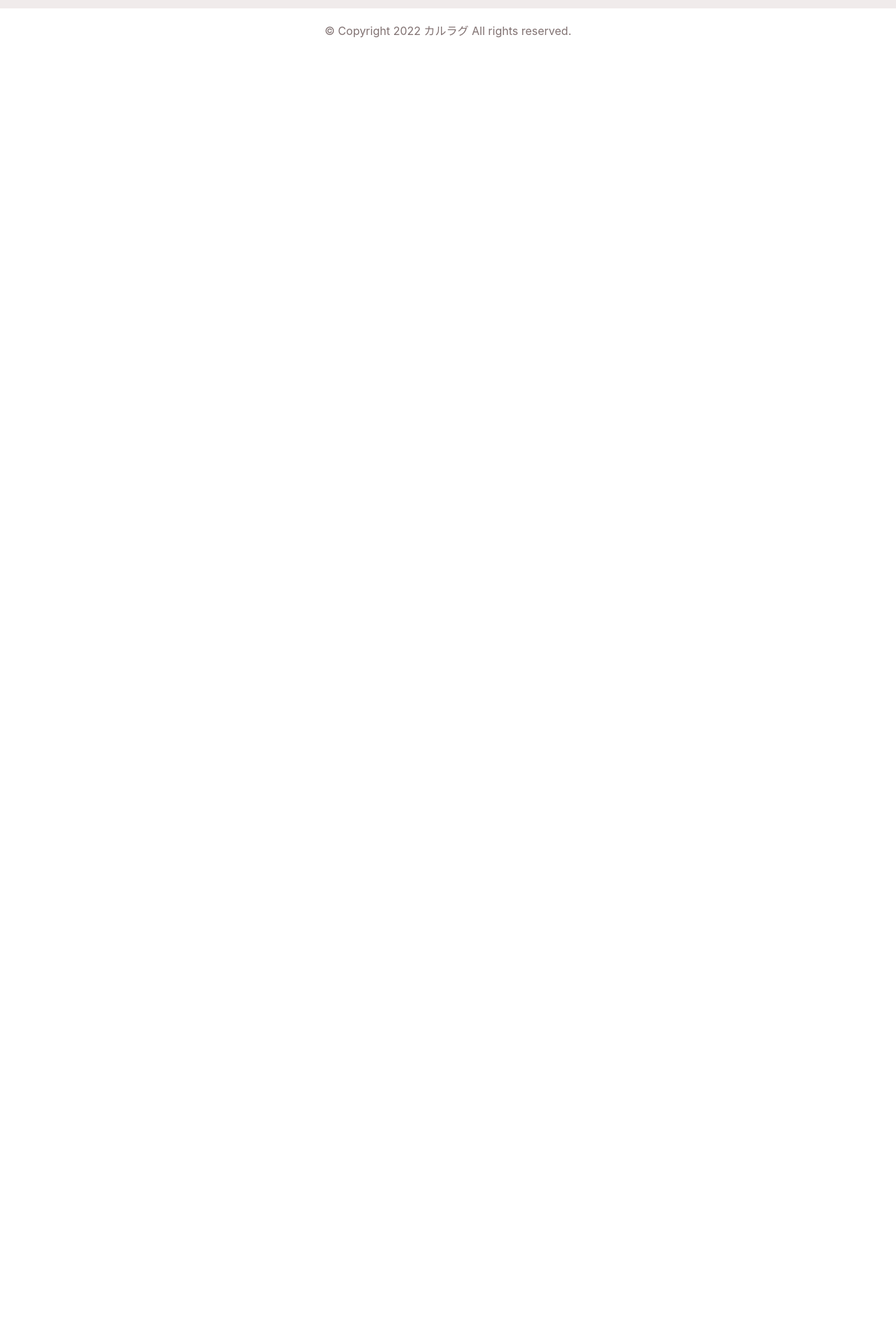
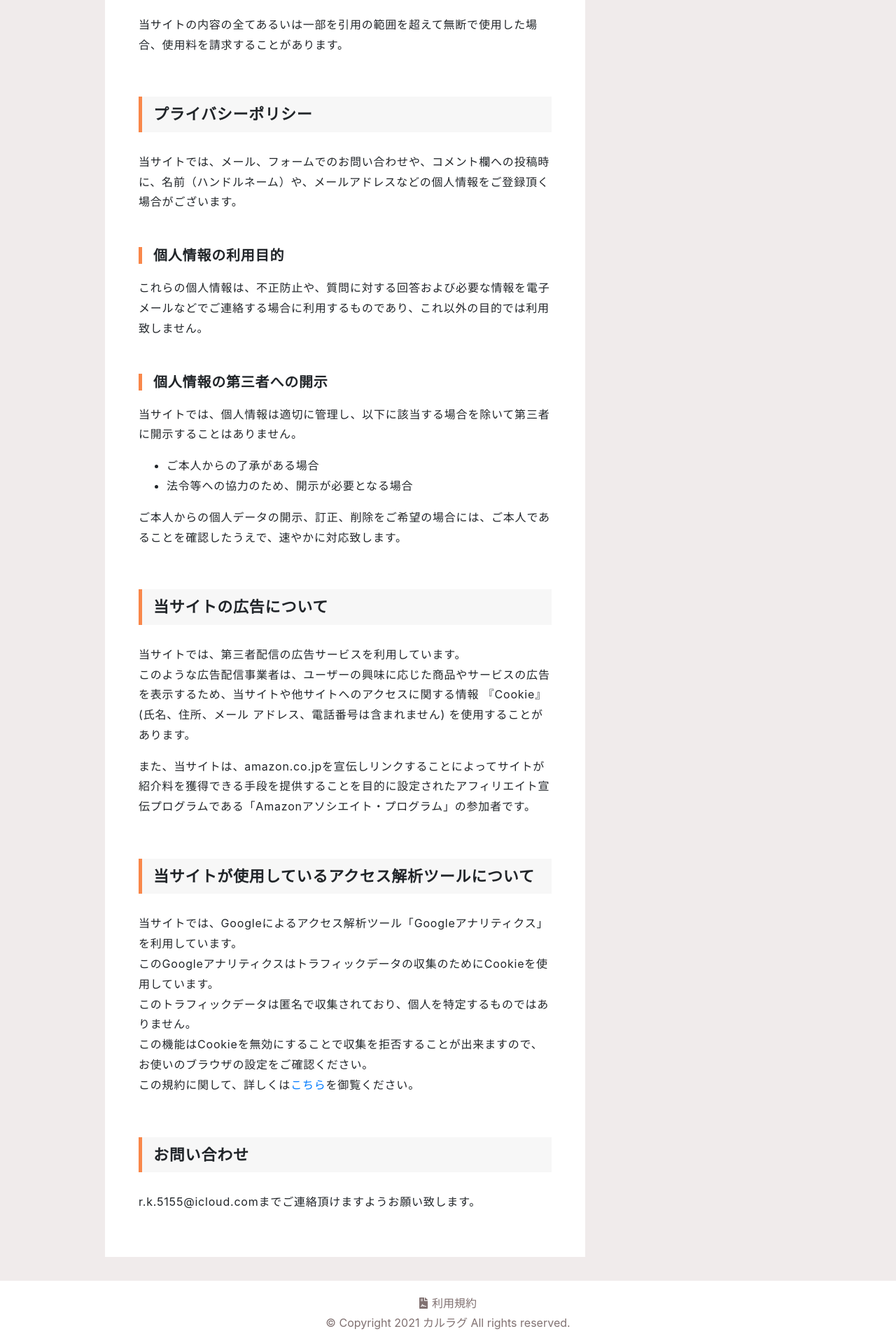
Before and after one commit to rk5155/calragu, a Vue app: page /terms in a window 1280 px wide. Shown: the part 580-2499 px from the top of the page at 70% size. Before the commit the page ends 800 px from the top, so only its background shows below. Built offline with nearby package versions, Linux system fonts and the light colour scheme; a web font is replaced by a local one.

Commit message:
利用規約を作成した

```diff
--- a/src/assets/scss/article.scss
+++ b/src/assets/scss/article.scss
@@ -1,15 +1,28 @@
 .calculation {
     background-color: #ffffff;
     padding: 48px;
+    letter-spacing: 0.05em;
+    line-height: 1.8;
     h1 {
         font-size: 28px;
         text-align: center;
         font-weight: bold;
+        margin-bottom: 60px;
     }
     h2 {
-        font-size: 24px;
-        margin: 48px 0 20px;
+        font-size: 22px;
+        margin: 60px 0 28px;
         font-weight: bold;
+        background-color: #F7F7F7;
+        padding: 12px 16px;
+        border-left: 5px solid $mainColor;
+    }
+    h3 {
+        font-size: 20px;
+        font-weight: bold;
+        margin: 50px 0 20px;
+        padding: 0 16px;
+        border-left: 5px solid $mainColor;
     }
     img {
         display: block;
--- a/src/components/Footer.vue
+++ b/src/components/Footer.vue
@@ -1,19 +1,9 @@
 <template>
     <footer>
-        <p>© Copyright {{ getYear }} カルラグ All rights reserved.</p>
+        <router-link to="/terms"><i class="fas fa-file-contract"></i>利用規約</router-link>
+        <p>© Copyright 2021 カルラグ All rights reserved.</p>
     </footer>
 </template>
-
-<script>
-export default{
-    computed: {
-        getYear: function() {
-            let year = new Date().getFullYear();
-            return year;
-        }
-    }
-}
-</script>
 
 <style scoped lang="scss">
 footer {
@@ -24,5 +14,13 @@ footer {
     p {
         margin: 0;
     }
+    a {
+        display: block;
+        color: #807171;
+        margin-bottom: 4px;
+    }
+    i {
+        margin-right: 6px;
+    }
 }
 </style>
--- a/src/router.js
+++ b/src/router.js
@@ -25,6 +25,7 @@ import Age from './views/date/age.vue'
 import Admission from './views/date/Admission.vue'
 import Money from './views/money/Money.vue'
 import Date from './views/date/Date.vue'
+import Terms from './views/Terms.vue'
 
 
 Vue.use(Router)
@@ -157,6 +158,11 @@ export default new Router({
       component: Admission,
       meta: { title: '【入学年度】誕生日でわかる！入学年度の自動計算', desc: '誕生日を入力し、小学校から大学までの入学年度を自動で計算します。' }
     },
+    {
+      path: '/terms',
+      component: Terms,
+      meta: { title: 'カルラグの利用規約', desc: 'カルラグ（calragu.com）の利用規約やプライバシーポリシーについて説明したページです。' }
+    },
   ],
   //ページ遷移したときトップに移動かつ、ブラウザの戻るボタンを押したとき、もとの位置に戻る
   scrollBehavior (to, from, savedPosition) {
--- /dev/null
+++ b/src/views/Terms.vue
@@ -0,0 +1,35 @@
+<template>
+    <div class="calculation">
+        <h1>カルラグの利用規約</h1>
+        <p>カルラグをご覧頂きありがとうございます。</p>
+        <p>本規約は、ウェブメディア「カルラグ」（calragu.com、以下「当サイト」とします）の利用者様との関係を定めるものです。
+        </p>
+        <h2>著作権等知的財産権</h2>
+        <p>当サイト内の<span class="bold">文章、写真その他の知的財産権は当サイト所有者に帰属します</span>。利用者は、著作権法により認められている引用の範囲である場合を除き、無断で使用（複製、送信、譲渡、二次利用等を含む）することを禁じます。</p>
+        <p>当サイトの内容の全てあるいは一部を引用の範囲を超えて無断で使用した場合、使用料を請求することがあります。</p>
+        <h2>プライバシーポリシー</h2>
+        <p>当サイトでは、メール、フォームでのお問い合わせや、コメント欄への投稿時に、名前（ハンドルネーム）や、メールアドレスなどの個人情報をご登録頂く場合がございます。</p>
+        <h3>個人情報の利用目的</h3>
+        <p>これらの個人情報は、不正防止や、質問に対する回答および必要な情報を電子メールなどでご連絡する場合に利用するものであり、これ以外の目的では利用致しません。</p>
+        <h3>個人情報の第三者への開示</h3>
+        <p>当サイトでは、個人情報は適切に管理し、以下に該当する場合を除いて第三者に開示することはありません。</p>
+        <ul>
+        <li>ご本人からの了承がある場合</li>
+        <li>法令等への協力のため、開示が必要となる場合</li>
+        </ul>
+        <p>ご本人からの個人データの開示、訂正、削除をご希望の場合には、ご本人であることを確認したうえで、速やかに対応致します。</p>
+        <h2>当サイトの広告について</h2>
+        <p>当サイトでは、第三者配信の広告サービスを利用しています。<br>
+        このような広告配信事業者は、ユーザーの興味に応じた商品やサービスの広告を表示するため、当サイトや他サイトへのアクセスに関する情報 『Cookie』(氏名、住所、メール アドレス、電話番号は含まれません) を使用することがあります。</p>
+        <p>また、当サイトは、amazon.co.jpを宣伝しリンクすることによってサイトが紹介料を獲得できる手段を提供することを目的に設定されたアフィリエイト宣伝プログラムである「Amazonアソシエイト・プログラム」の参加者です。
+        </p>
+        <h2>当サイトが使用しているアクセス解析ツールについて</h2>
+        <p>当サイトでは、Googleによるアクセス解析ツール「Googleアナリティクス」を利用しています。<br>
+        このGoogleアナリティクスはトラフィックデータの収集のためにCookieを使用しています。<br>
+        このトラフィックデータは匿名で収集されており、個人を特定するものではありません。<br>
+        この機能はCookieを無効にすることで収集を拒否することが出来ますので、お使いのブラウザの設定をご確認ください。<br>
+        この規約に関して、詳しくは<a href="https://www.google.com/analytics/terms/jp.html">こちら</a>を御覧ください。</p>
+        <h2>お問い合わせ</h2>
+        <p>r.k.5155@icloud.comまでご連絡頂けますようお願い致します。</p>
+    </div>
+</template>
```
